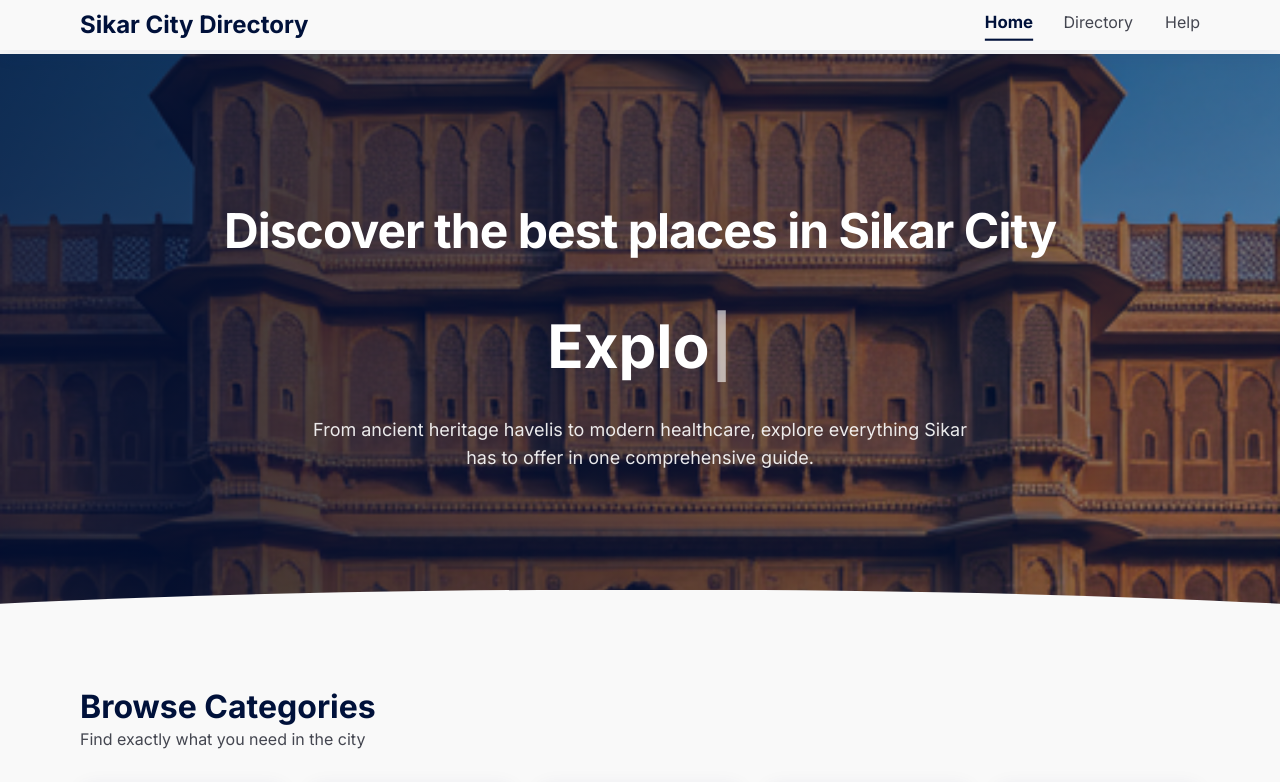
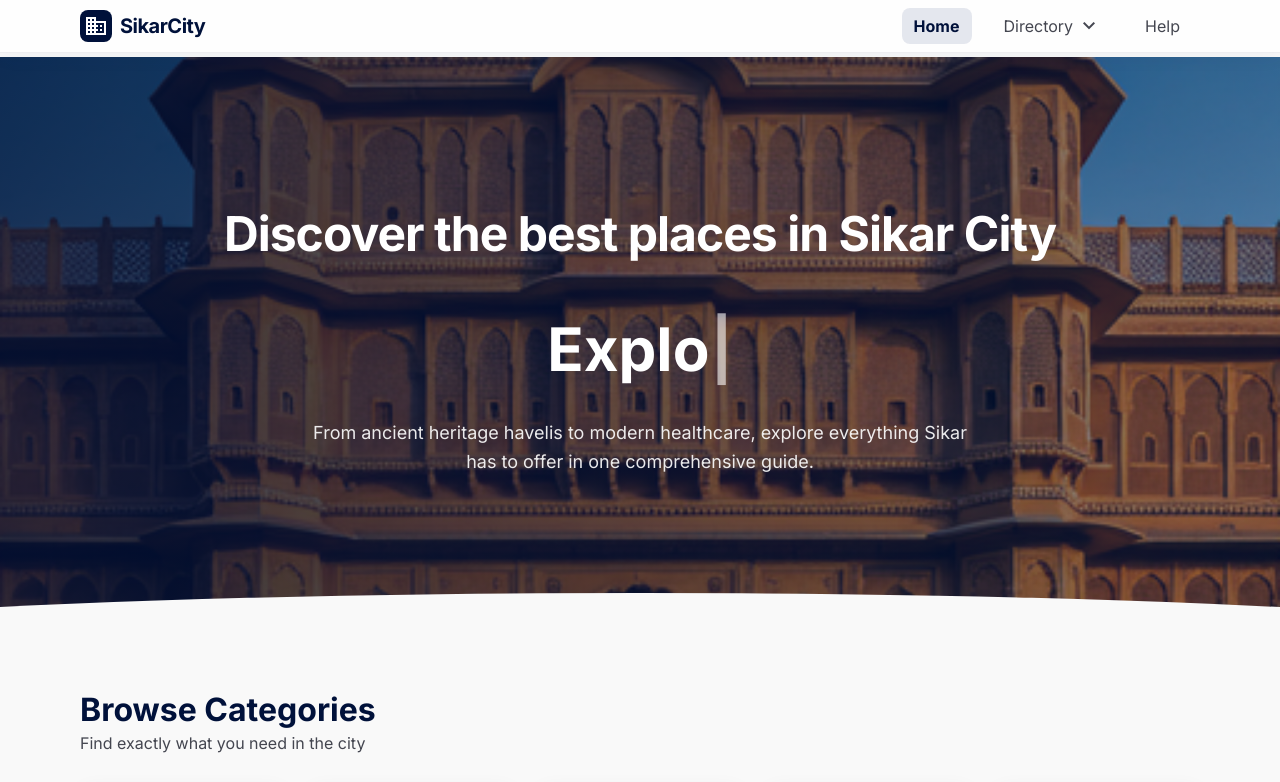
Before and after one commit to Bheemrajkumawat/Sikarcityweb, a React (Vite) app: page / in a window 1280 px wide. Shown: the top 782 px of the page. Built offline with nearby package versions, Linux system fonts and the light colour scheme.

Commit message:
Add dropdawn in header

```diff
--- a/src/component/Header.jsx
+++ b/src/component/Header.jsx
@@ -1,32 +1,116 @@
+import { useState } from "react";
 import { Link, NavLink } from "react-router-dom";
 import { navigationData } from "../utils/headerdata";
-function Header() {
+import { motion, AnimatePresence } from "framer-motion";
+
+const directoryCategories = [
+  { id: 1, name: "Hospitals", path: "/hospitals", icon: "medical_services", color: "text-red-500", bg: "bg-red-50" },
+  { id: 2, name: "Restaurants", path: "/restaurants", icon: "restaurant", color: "text-orange-500", bg: "bg-orange-50" },
+  { id: 3, name: "Cafes", path: "/cafes", icon: "local_cafe", color: "text-brown-500", bg: "bg-orange-100/30" },
+  { id: 4, name: "Schools", path: "/schools", icon: "school", color: "text-blue-500", bg: "bg-blue-50" },
+  { id: 5, name: "Hotels", path: "/hotels", icon: "hotel", color: "text-indigo-500", bg: "bg-indigo-50" },
+  { id: 6, name: "Shops", path: "/shops", icon: "shopping_bag", color: "text-pink-500", bg: "bg-pink-50" },
+  { id: 7, name: "Parks", path: "/parks", icon: "park", color: "text-green-500", bg: "bg-green-50" },
+  { id: 8, name: "Gyms", path: "/gyms", icon: "fitness_center", color: "text-slate-700", bg: "bg-slate-100" },
+  { id: 9, name: "Banks", path: "/banks", icon: "account_balance", color: "text-emerald-600", bg: "bg-emerald-50" },
+  { id: 10, name: "Tourist Places", path: "/tourist-places", icon: "map", color: "text-amber-600", bg: "bg-amber-50" },
+];
+
+const Header = () => {
+  const [isHovered, setIsHovered] = useState(false);
+
   return (
-    <header className=" bg-surface sticky top-0 z-50 shadow-[0px_4px_20px_rgba(0,35,102,0.08)]">
-      <div className="flex justify-between items-center w-full px-margin-desktop py-unit max-w-container-max mx-auto">
+    <header className="bg-white/80 backdrop-blur-md sticky top-0 z-50 shadow-[0px_4px_20px_rgba(0,35,102,0.05)] border-b border-outline-variant/30">
+      <div className="flex justify-between items-center w-full px-margin-desktop py-2 md:py-0  max-w-container-max mx-auto">
         <div className="flex items-center gap-stack-md">
-          <Link to="/">
-            <span className="font-headline-md text-headline-md font-bold text-primary cursor-pointer">
-              Sikar City Directory
+          <Link to="/" className="group flex items-center gap-2">
+            <div className="w-8 h-8 bg-primary rounded-lg flex items-center justify-center group-hover:rotate-12 transition-transform duration-300">
+              <span className="material-symbols-outlined text-white text-[20px]">domain</span>
+            </div>
+            <span className="font-headline-sm text-[20px] font-bold text-primary tracking-tight">
+              SikarCity
             </span>
           </Link>
         </div>
-        <nav className="hidden md:flex items-center space-x-stack-lg">
+        <nav className="hidden md:flex items-center space-x-1">
           {navigationData?.map((item) => (
+            <div
+              key={item.id}
+              className="relative px-2 py-2"
+              onMouseEnter={() => item.name === "Directory" && setIsHovered(true)}
+              onMouseLeave={() => item.name === "Directory" && setIsHovered(false)}
+            >
               <NavLink
-              key={item.id}
                 to={item.path}
                 end={item.path === "/"}
                 className={({ isActive }) =>
-                `font-body-md pb-1 border-b-2 transition-all duration-300 ease-in-out ${
-                  isActive
-                    ? "text-primary font-bold border-primary scale-105"
-                    : "text-on-surface-variant border-transparent hover:text-secondary hover:border-secondary"
+                  `font-label-md px-3 py-1.5 rounded-lg transition-all duration-300 flex items-center gap-1 ${isActive
+                    ? "bg-primary-container/10 text-primary font-bold"
+                    : "text-on-surface-variant hover:bg-surface-container/50 hover:text-primary"
                   }`
                 }
               >
                 {item.name}
+                {item.name === "Directory" && (
+                  <span className={`material-symbols-outlined text-[18px] transition-transform duration-300 ${isHovered ? 'rotate-180' : ''}`}>
+                    expand_more
+                  </span>
+                )}
               </NavLink>
+
+              {/* Mega Dropdown Menu */}
+              {item.name === "Directory" && (
+                <AnimatePresence>
+                  {isHovered && (
+                    <motion.div
+                      initial={{ opacity: 0, y: 10, scale: 0.98 }}
+                      animate={{ opacity: 1, y: 0, scale: 1 }}
+                      exit={{ opacity: 0, y: 8, scale: 0.98 }}
+                      transition={{ duration: 0.2, ease: "easeOut" }}
+                      className="absolute top-full right-[-50px] w-[540px] bg-white/90 backdrop-blur-xl rounded-2xl shadow-[0px_20px_50px_rgba(0,35,102,0.15)] border border-white/50 p-4 z-50 overflow-hidden"
+                    >
+                      <div className="absolute top-0 left-0 w-full h-0.5 bg-linear-to-r from-primary via-secondary to-primary" />
+                      <div className="mb-3 pb-3 border-b border-outline-variant/20 flex items-center justify-between">
+                        <div>
+                          <h4 className="font-bold text-primary text-sm uppercase tracking-wider">Browse Directory</h4>
+                        </div>
+                        <span className="material-symbols-outlined text-outline-variant text-[20px]">grid_view</span>
+                      </div>
+                      <div className="grid grid-cols-2 gap-x-4 gap-y-1.5">
+                        {directoryCategories.map((category) => (
+                          <Link
+                            key={category.id}
+                            to={category.path}
+                            className="flex items-center gap-3 p-2 rounded-xl hover:bg-white/50 transition-all group border border-transparent hover:border-outline-variant/30 hover:shadow-sm"
+                            onClick={() => setIsHovered(false)}
+                          >
+                            <div className={`w-8 h-8 ${category.bg} rounded-lg flex items-center justify-center transition-transform group-hover:scale-110`}>
+                              <span className={`material-symbols-outlined ${category.color} text-[18px]`}>
+                                {category.icon}
+                              </span>
+                            </div>
+                            <div className="flex-1">
+                              <h5 className="font-label-md text-[13px] text-on-surface group-hover:text-primary transition-colors leading-none">
+                                {category.name}
+                              </h5>
+                              <p className="text-[10px] text-on-surface-variant opacity-70">View listings</p>
+                            </div>
+                            <span className="material-symbols-outlined text-[14px] text-outline-variant opacity-0 group-hover:opacity-100 -translate-x-2 group-hover:translate-x-0 transition-all">
+                              arrow_forward
+                            </span>
+                          </Link>
+                        ))}
+                      </div>
+                      <div className="mt-3 pt-3 border-t border-outline-variant/20 flex justify-center">
+                        <Link to="/directory" className="text-primary text-[11px] font-bold hover:underline flex items-center gap-1" onClick={() => setIsHovered(false)}>
+                          Full Directory <span className="material-symbols-outlined text-[14px]">east</span>
+                        </Link>
+                      </div>
+                    </motion.div>
+                  )}
+                </AnimatePresence>
+              )}
+            </div>
           ))}
         </nav>
       </div>
--- a/src/utils/Directorysubservices.js
+++ b/src/utils/Directorysubservices.js
@@ -367,7 +367,7 @@ export const schoolsData = [
     id: 3,
     name: "Government Senior Secondary School",
     image:
-      "https://images.unsplash.com/photo-1523050854058-8df90110c9f1?w=600&q=80",
+      "https://images.unsplash.com/photo-1509062522246-3755977927d7?w=600&q=80",
     tag: null,
     rating: 4.1,
     location: "Nawalgarh Road, Sikar, RJ",
```
Lines whose indentation alone changed are shown as unchanged.
